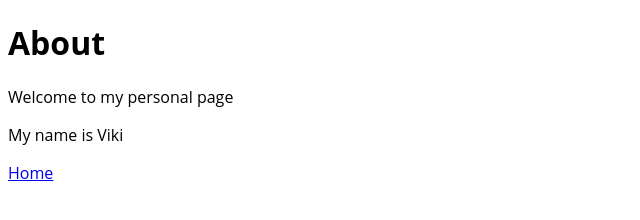
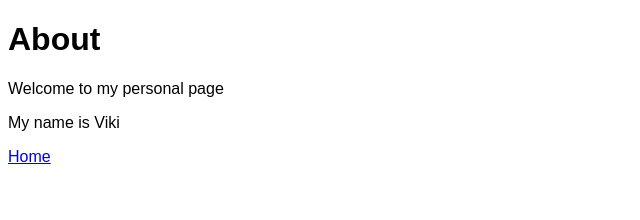
Before and after one commit to tuzaviki/tuzaviki.github.io, a plain HTML site: page about.html in a window 1280 px wide. Shown: the whole page, without its empty margins (0-640 px from the left). Drawn offline with Linux system fonts and the light colour scheme.

Commit message:
Change font about.html

```diff
--- a/about.html
+++ b/about.html
@@ -7,8 +7,7 @@
      <title>about</title>
      <style>
          body{
-            font-family: 'Open Sans', sans-serif;
-
+            font-family: 'Quicksand', sans-serif;
          }
      </style>
  </head>
```
